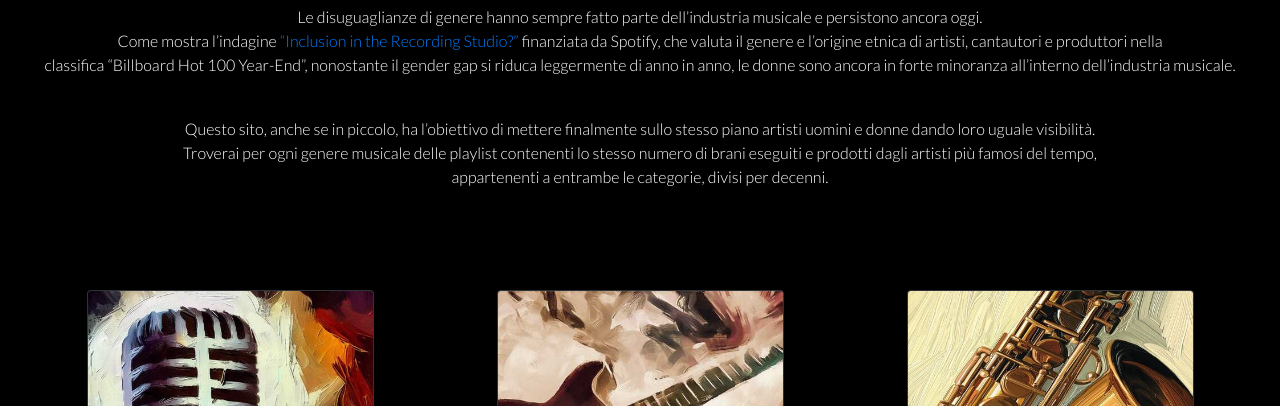
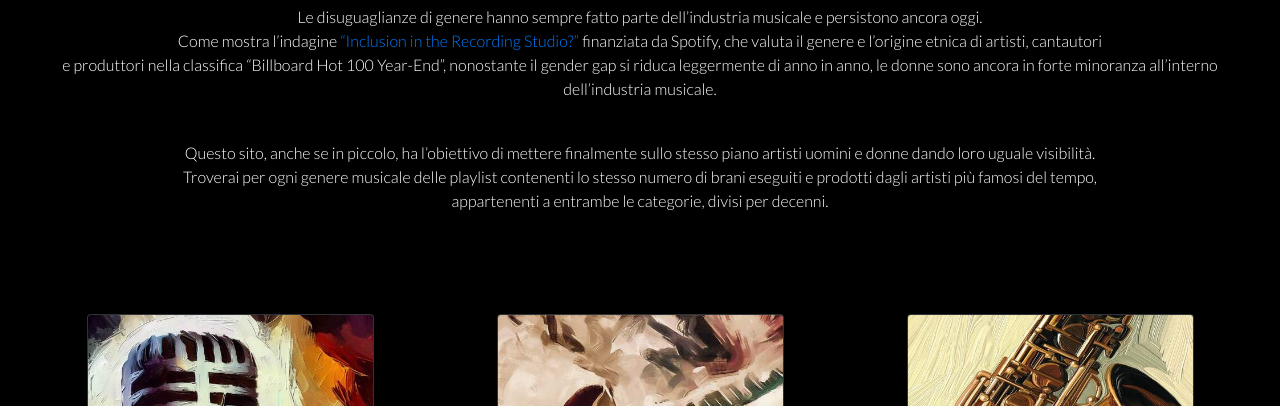
Before and after one commit to annapasetto0/equalsound, a plain HTML site: page index.html in a window 1280 px wide. Shown: the part 339-745 px from the top of the page. Drawn offline with nearby package versions, Linux system fonts and the light colour scheme.

Commit message:
Update index.html

```diff
--- a/index.html
+++ b/index.html
@@ -53,7 +53,7 @@
                 <h2>Breaking the gender gap</h2>
                 <p>Le disuguaglianze di genere hanno sempre fatto parte dell’industria musicale e persistono ancora oggi. <br>
                     Come mostra l’indagine <a target="_blank" class="textlink" href="articolo/articolospotify.pdf">“Inclusion in the Recording Studio?”</a> finanziata da Spotify, che valuta il genere
-                    e l’origine etnica di artisti, cantautori e produttori nella <br> classifica “Billboard Hot 100 Year-End”, nonostante il gender gap si riduca leggermente di anno in anno, le donne sono ancora in forte minoranza
+                    e l’origine etnica di artisti, cantautori <br> e produttori nella classifica “Billboard Hot 100 Year-End”, nonostante il gender gap si riduca leggermente di anno in anno, le donne sono ancora in forte minoranza
                     all’interno dell’industria musicale.</p>
                     <p> Questo sito, anche se in piccolo, ha l’obiettivo di mettere finalmente sullo stesso piano artisti uomini e donne dando loro uguale visibilità. <br>
                     Troverai per ogni genere musicale delle playlist contenenti lo stesso numero di brani eseguiti e prodotti dagli artisti più famosi del tempo, <br> appartenenti a entrambe le categorie, divisi per decenni. </p>
```
